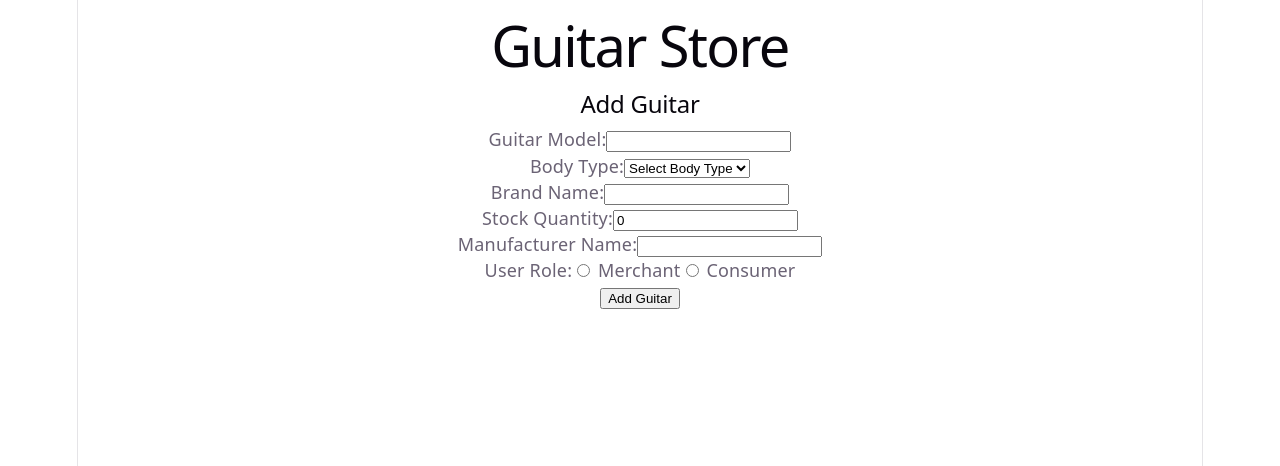
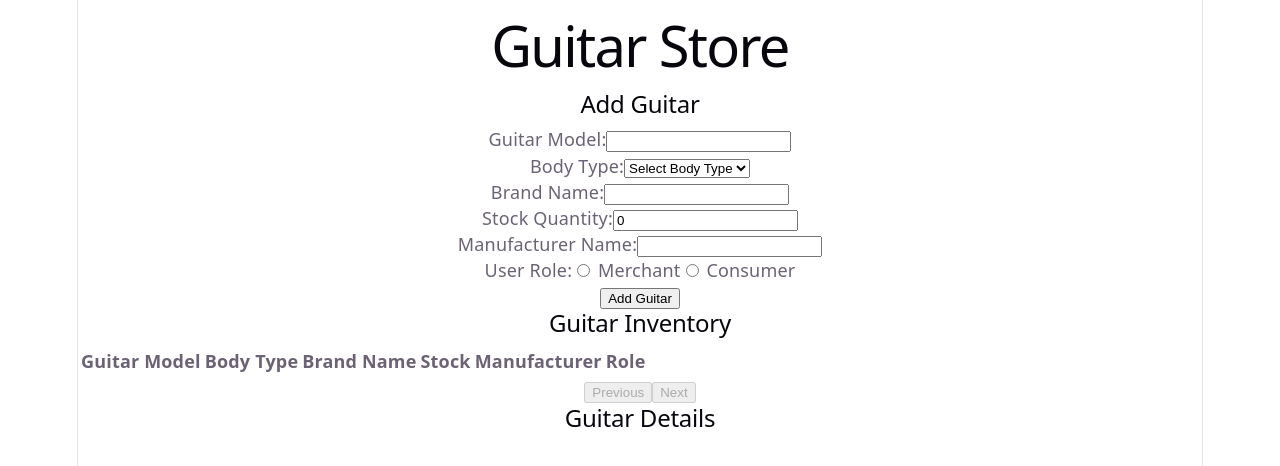
Before and after one commit to heartaly/advwebmidterms, a React (Vite) app in the folder guitarstore/: page / in a window 1280 px wide. Shown: the top 466 px of the page. Built offline with nearby package versions, Linux system fonts and the light colour scheme.

Commit message:
TanStack table with Pagination

```diff
--- a/guitarstore/package.json
+++ b/guitarstore/package.json
@@ -4,12 +4,14 @@
   "version": "0.0.0",
   "type": "module",
   "scripts": {
+    "start": "vite",
     "dev": "vite",
     "build": "vite build",
     "lint": "eslint .",
     "preview": "vite preview"
   },
   "dependencies": {
+    "@tanstack/react-table": "^8.21.3",
     "react": "^19.2.8",
     "react-dom": "^19.2.8"
   },
--- a/guitarstore/src/App.jsx
+++ b/guitarstore/src/App.jsx
@@ -1,12 +1,19 @@
 import {useState} from 'react';
 import './App.css';
 import GuitarForm from './components/GuitarForm';
+import GuitarInventory from './components/GuitarInventory';
+import GuitarDetails from './components/GuitarDetails';
 
 function App() {
     const [guitars, setGuitars] = useState([]);
+    const [selectedGuitar, setSelectedGuitar] = useState(null);
 
     const handleAddGuitar = (guitar) => {
         setGuitars([...guitars, guitar]);
+    };
+
+    const handleSelectGuitar = (guitar) => {
+        setSelectedGuitar(guitar);
     };
 
     return (
@@ -14,6 +21,13 @@ function App() {
             <h1>Guitar Store</h1>
 
             <GuitarForm onAddGuitar={handleAddGuitar} />
+
+            <GuitarInventory
+                guitars={guitars}
+                onSelectGuitar={handleSelectGuitar}
+            />
+
+            <GuitarDetails guitar={selectedGuitar} />
         </div>
     );
 }
--- a/guitarstore/src/components/GuitarInventory.jsx
+++ b/guitarstore/src/components/GuitarInventory.jsx
@@ -1,8 +1,109 @@
-function GuitarInventory() {
+import {
+    flexRender,
+    getCoreRowModel,
+    getPaginationRowModel,
+    useReactTable
+} from '@tanstack/react-table';
+
+import {useState} from 'react';
+
+function GuitarInventory({guitars, onSelectGuitar}) {
+    const [pagination, setPagination] = useState({
+        pageIndex: 0,
+        pageSize: 5
+    });
+
+    const columns = [
+        {
+            header: 'Guitar Model',
+            accessorKey: 'guitarModel'
+        },
+        {
+            header: 'Body Type',
+            accessorKey: 'bodyType'
+        },
+        {
+            header: 'Brand Name',
+            accessorKey: 'brandName'
+        },
+        {
+            header: 'Stock',
+            accessorKey: 'stockQuantity'
+        },
+        {
+            header: 'Manufacturer',
+            accessorKey: 'manufacturerName'
+        },
+        {
+            header: 'Role',
+            accessorKey: 'userRole'
+        }
+    ];
+
+    const table = useReactTable({
+        data: guitars,
+        columns: columns,
+        getCoreRowModel: getCoreRowModel(),
+        getPaginationRowModel: getPaginationRowModel(),
+        onPaginationChange: setPagination,
+        state: {
+            pagination
+        }
+    });
+
     return (
-        <section>
+        <div>
             <h2>Guitar Inventory</h2>
-        </section>
+
+            <table>
+                <thead>
+                    {table.getHeaderGroups().map(headerGroup => (
+                        <tr key={headerGroup.id}>
+                            {headerGroup.headers.map(header => (
+                                <th key={header.id}>
+                                    {flexRender(
+                                        header.column.columnDef.header,
+                                        header.getContext()
+                                    )}
+                                </th>
+                            ))}
+                        </tr>
+                    ))}
+                </thead>
+
+                <tbody>
+                    {table.getRowModel().rows.map(row => (
+                        <tr
+                            key={row.id}
+                            onClick={() => onSelectGuitar(row.original)}
+                        >
+                            {row.getVisibleCells().map(cell => (
+                                <td key={cell.id}>
+                                    {flexRender(
+                                        cell.column.columnDef.cell,
+                                        cell.getContext()
+                                    )}
+                                </td>
+                            ))}
+                        </tr>
+                    ))}
+                </tbody>
+            </table>
+
+            <button
+                onClick={() => table.previousPage()}
+                disabled={!table.getCanPreviousPage()}
+            >
+                Previous
+            </button>
+
+            <button
+                onClick={() => table.nextPage()}
+                disabled={!table.getCanNextPage()}
+            >
+                Next
+            </button>
+        </div>
     );
 }
 
```
Also changed, not shown: 1 other file (tests, documents, lock files or other folders).
